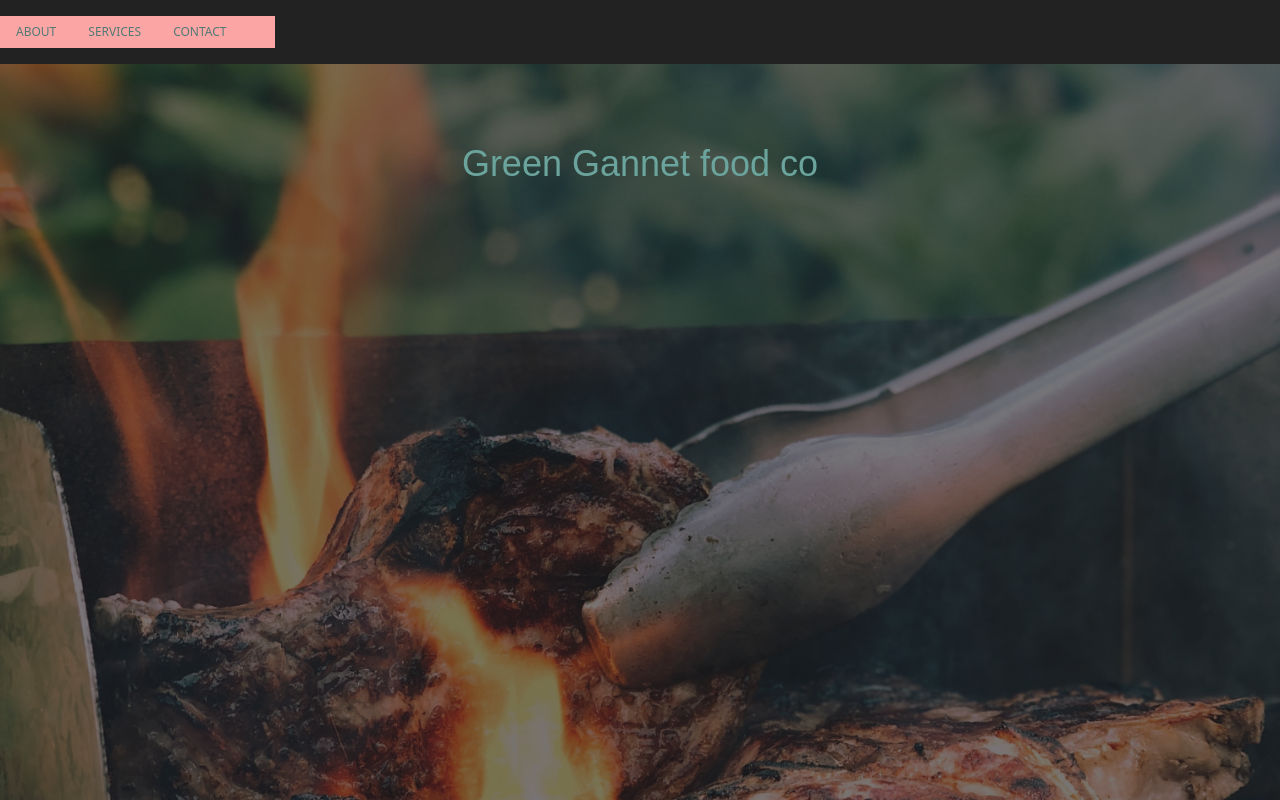
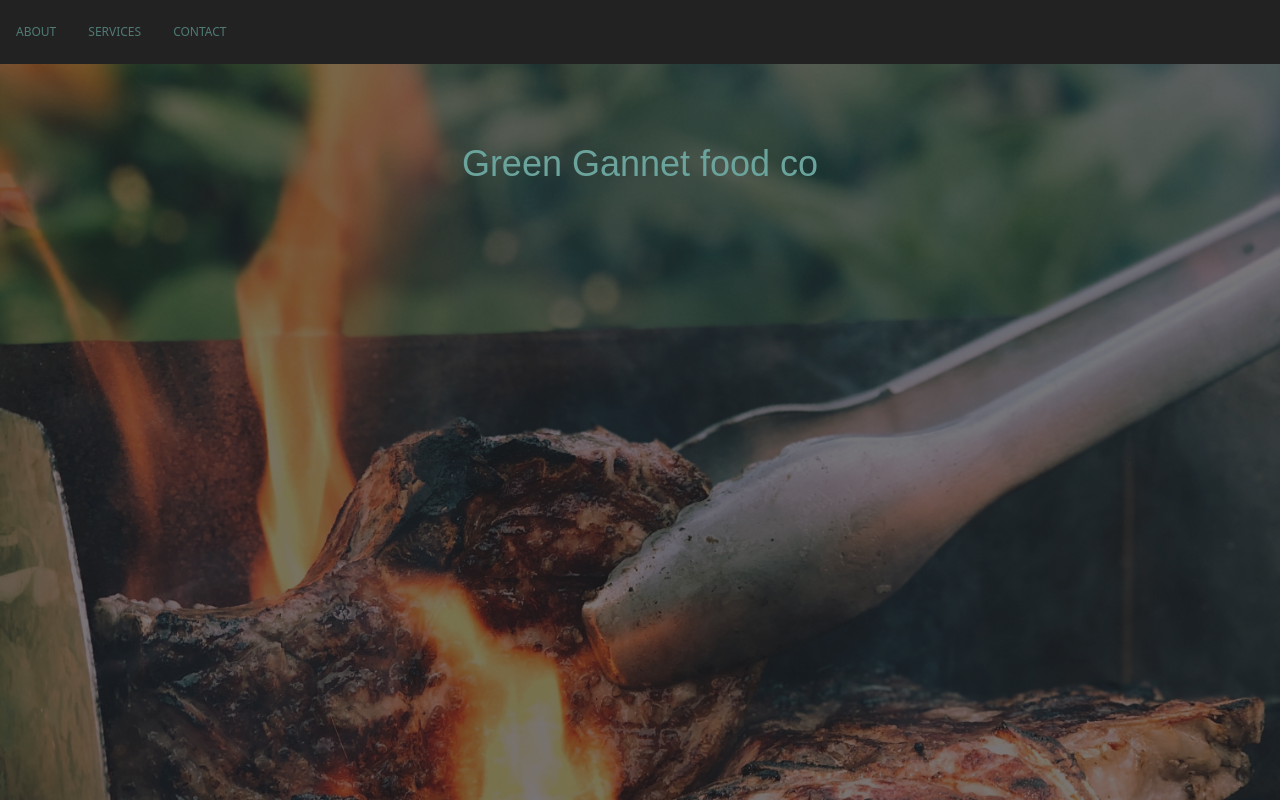
Before and after one commit to katy-evans/gg, a Next.js app: page / in a window 1280 px wide. Shown: the top 800 px of the page. Built offline with nearby package versions, Linux system fonts and the light colour scheme; a web font is replaced by a local one.

Commit message:
re-working nav background

```diff
--- a/components/Nav/index.js
+++ b/components/Nav/index.js
@@ -40,7 +40,7 @@ const handleClick = () => {
             active ? "" : "hidden"
           } mx-auto md:inline-flex md:flex-grow md:w-auto`}
         >
-          <ul className="md:flex uppercase text-xs justify-evenly items-center md:static md:w-auto transition-all ease-in duration-500 text-gannet-700 py-2 h-screen md:h-auto text-center bg-red-300 z-100">
+          <ul className="md:flex uppercase text-xs justify-evenly items-center md:static md:w-auto transition-all ease-in duration-500 text-gannet-700 py-2 h-screen md:h-auto text-center bg-[#222] z-100">
             <li className="mx-4 my-6 md:my-0">
               <Link href="/about">
                 <a
```
